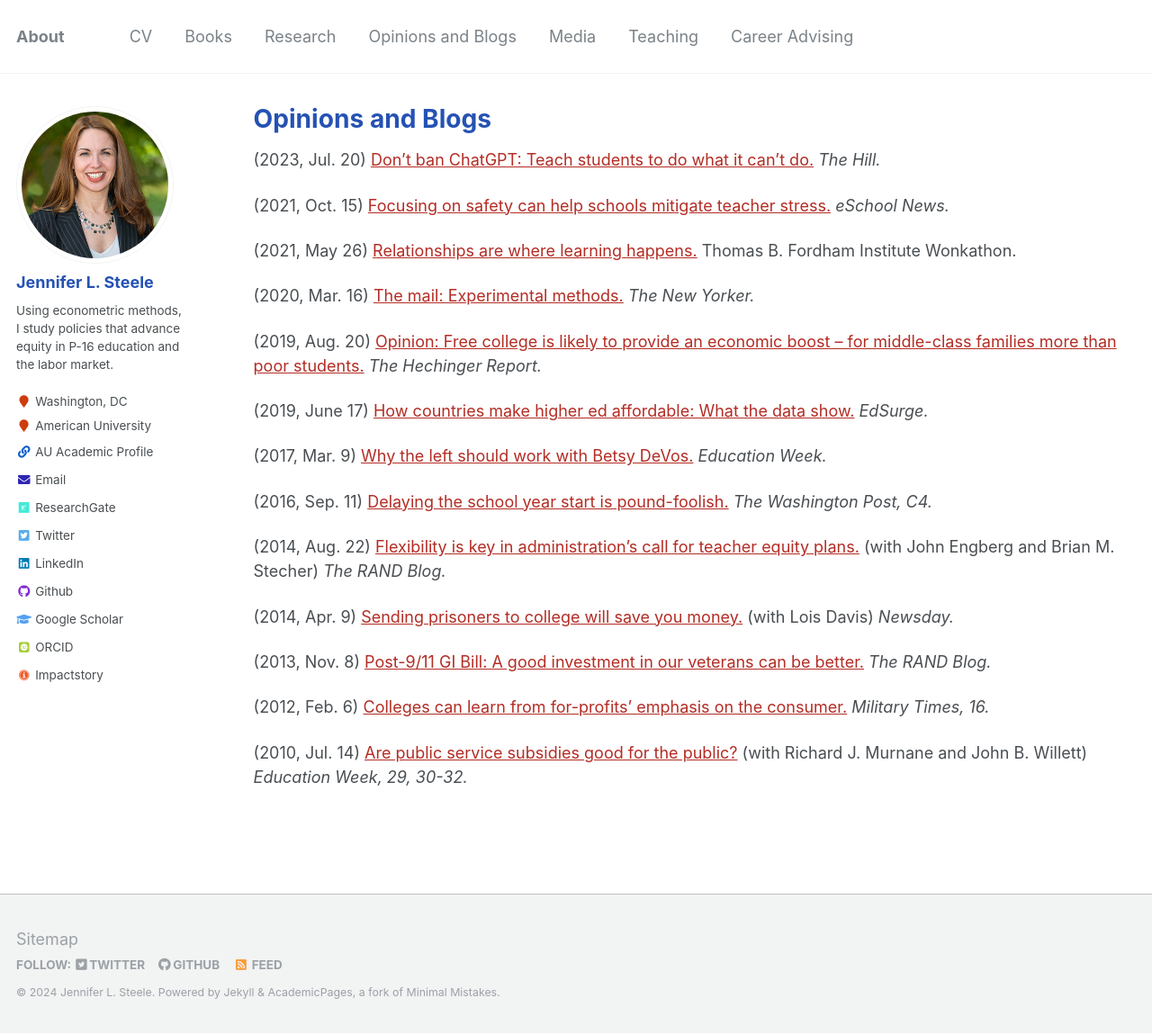
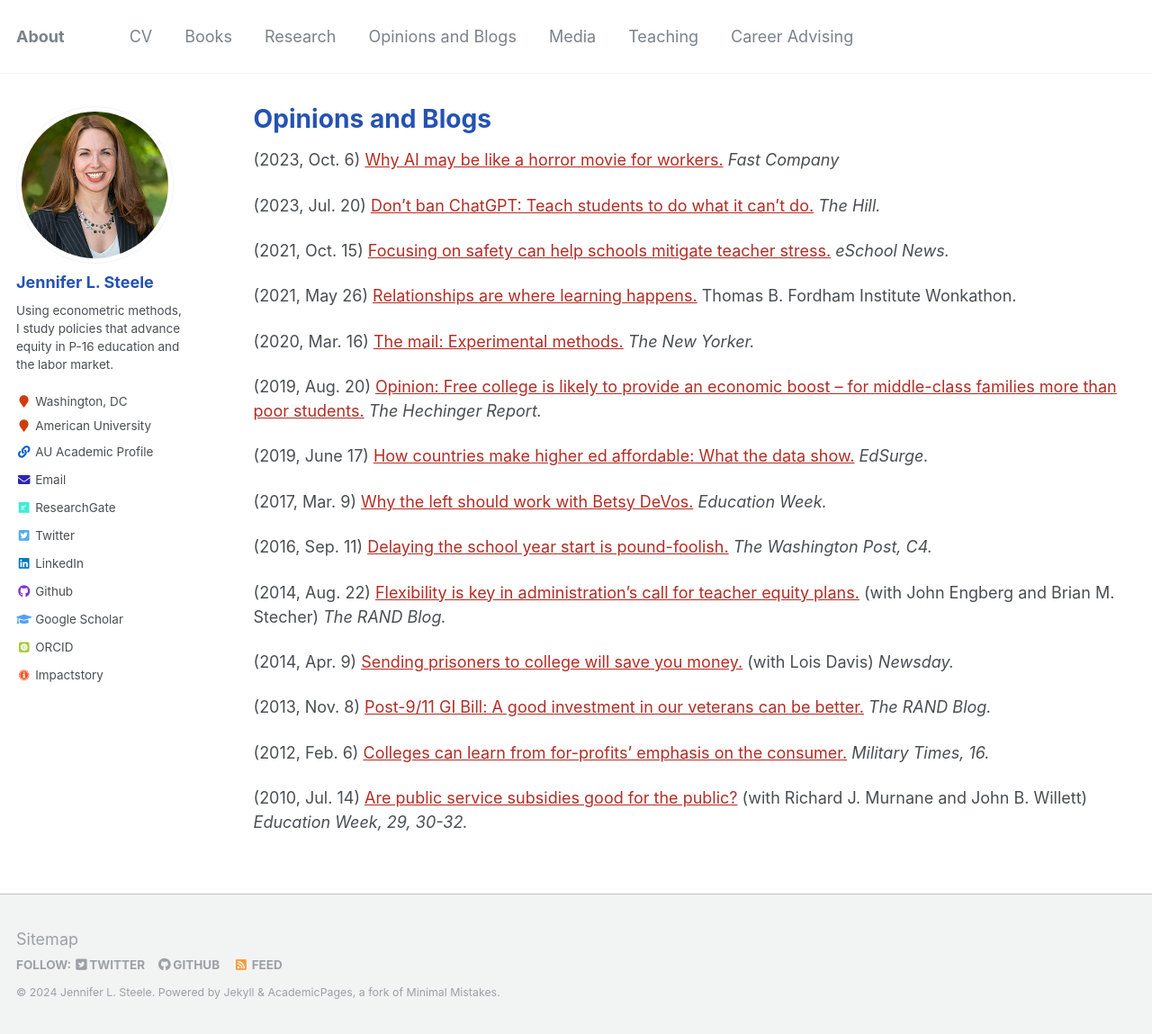
Before and after one commit to jensteele1/jensteele1.github.io, a Jekyll site: the page built from _pages/opinion.md, in a window 1280 px wide and 1149 px high. Shown: the whole window at 90% size. Built offline with Jekyll 4.4.1, drawn with Linux system fonts in a browser that asks for light colours; some web fonts are replaced.

Commit message:
Update opinion.md
Add Fast Company link

```diff
--- a/_pages/opinion.md
+++ b/_pages/opinion.md
@@ -4,6 +4,8 @@ title: "Opinions and Blogs"
 permalink: /opinion/
 author_profile: true
 ---
+
+(2023, Oct. 6)  [Why AI may be like a horror movie for workers.](https://www.fastcompany.com/90962123/why-ai-may-be-like-a-horror-movie-for-workers-according-to-an-education-professor) *Fast Company*
 
 (2023, Jul. 20) [Don't ban ChatGPT: Teach students to do what it can't do.](https://thehill.com/opinion/technology/4105892-dont-ban-chatgpt-teach-students-to-do-what-it-cant-do/) *The Hill.*
 
```
